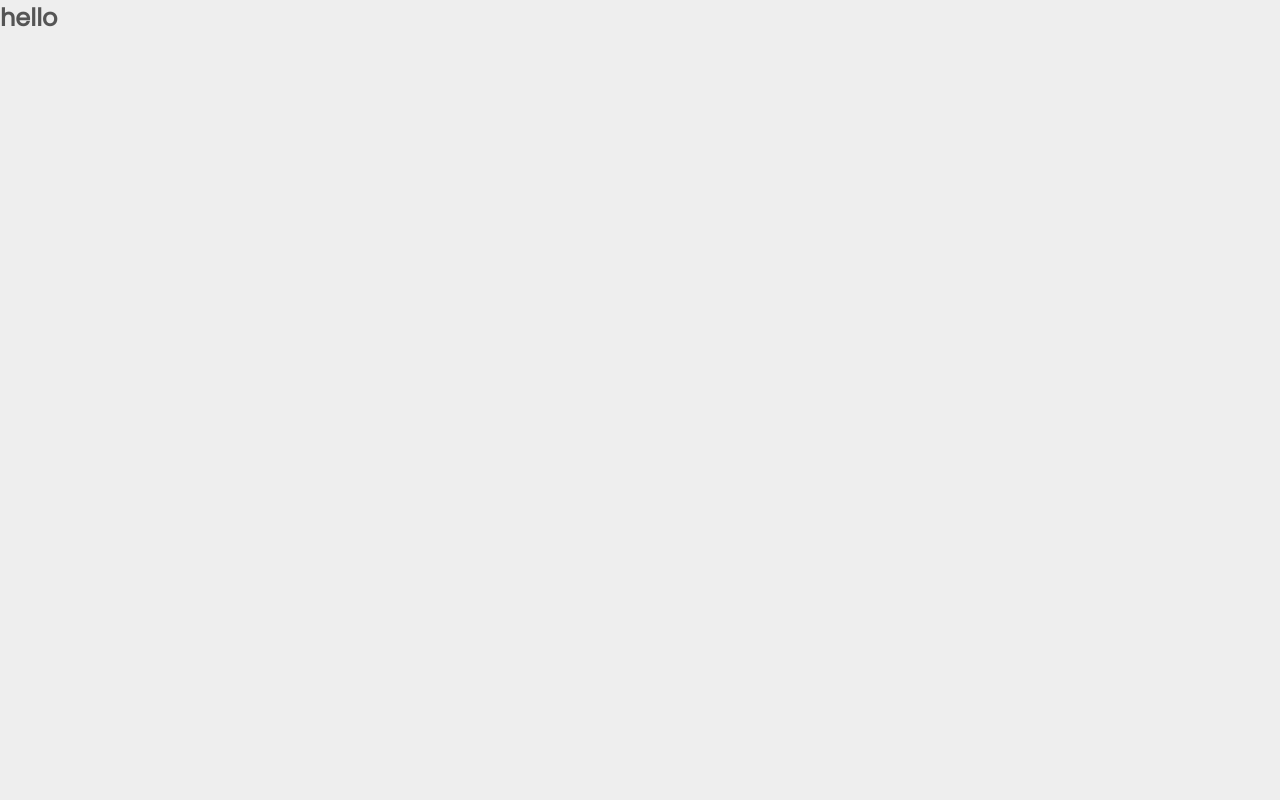
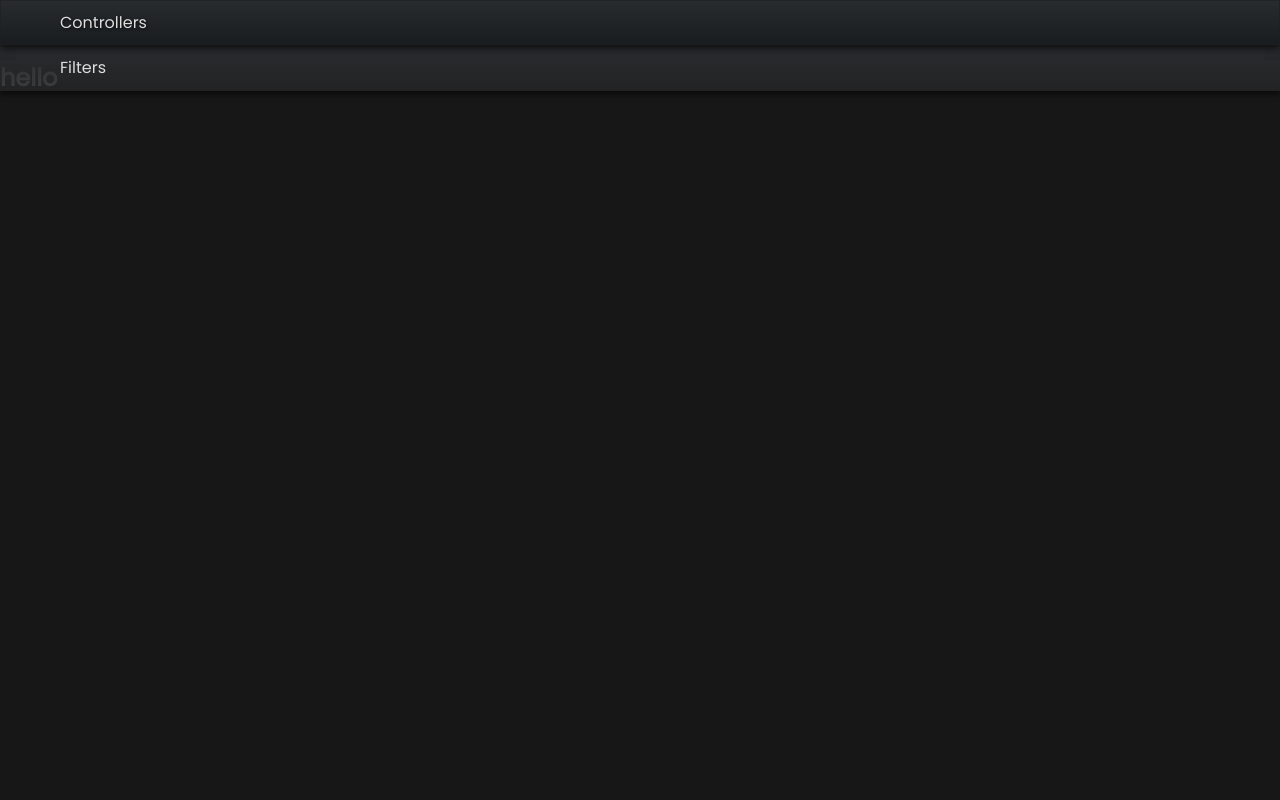
Before and after one commit to kozzztia/wallhaven, a React (Vite) app: page / in a window 1280 px wide. Shown: the top 800 px of the page. Built offline with nearby package versions, Linux system fonts and the light colour scheme.

Commit message:
header skeleton

```diff
--- /dev/null
+++ b/src/components/Layout/Controllers/Controllers.jsx
@@ -0,0 +1,16 @@
+import styles from "./styles.module.css";
+import PropTypes from 'prop-types';
+
+
+const Controllers = ({ className }) => {
+  return (
+    <form className={`${styles.controllers} ${className}`}>
+        Controllers
+    </form>
+  )
+}
+Controllers.propTypes = {
+    className: PropTypes.string,
+}
+
+export default Controllers
--- /dev/null
+++ b/src/components/Layout/Controllers/styles.module.css
@@ -0,0 +1,8 @@
+.controllers{
+    position: relative;
+    background-color: #212427;
+    background-image: linear-gradient(to bottom, #292c2f 0, #191c1f 100%);
+    text-shadow: 1px 1px 3px rgba(0, 0, 0, .75);
+    box-shadow: inset 0 0 0 1px rgba(31, 31, 31, .66), 0 0 10px rgba(0, 0, 0, .75), 0 0 10px rgba(0, 0, 0, .75);
+    z-index: 11;
+}
--- /dev/null
+++ b/src/components/Layout/Filters/Filters.jsx
@@ -0,0 +1,16 @@
+import styles from "./styles.module.css";
+import PropTypes from 'prop-types';
+
+
+const Filters = ({ className }) => {
+  return (
+    <nav className={`${styles.filters} ${className}`}>
+        Filters
+    </nav>
+  )
+}
+Filters.propTypes = {
+    className: PropTypes.string,
+}
+
+export default Filters
--- /dev/null
+++ b/src/components/Layout/Filters/styles.module.css
@@ -0,0 +1,8 @@
+
+.filters{
+    position: relative;
+    background-color: rgba(39, 42, 44, .75);
+    background-image: linear-gradient(to bottom, #292c2f 0, rgba(34, 34, 34, .5) 100%);
+    box-shadow: 0 0 0 1px #222, 0 5px 5px rgba(0, 0, 0, .5);
+    z-index: 10;
+}
--- /dev/null
+++ b/src/components/Layout/Layout.jsx
@@ -0,0 +1,32 @@
+import PropTypes from 'prop-types';
+import styles from "./styles.module.css";
+
+import Controllers from "./Controllers/Controllers";
+import Filters from "./Filters/Filters";
+
+function Layout({ children }) {
+
+    return (
+        <>
+            <header className={styles.header}>
+                <Controllers/>
+                <Filters/>
+            </header>
+
+            <section className={styles.section}>
+            {children}
+            </section>
+
+            <footer className={styles.footer}>
+                footer
+            </footer>
+        </>
+    )
+}
+
+Layout.propTypes = {
+    children: PropTypes.node
+}
+
+
+export default Layout
--- /dev/null
+++ b/src/components/Layout/styles.module.css
@@ -0,0 +1,33 @@
+
+
+.header{
+    position: fixed;
+    top : 0;
+    left: 0;
+    right: 0;
+    width :100%;
+    height: var(--header-height);
+    background-color:  inherit;
+    z-index: 9;
+    >*{
+        padding: var(--layout-padding);
+    }
+}
+
+.section{
+    position: relative;
+    border-top: var(--header-height) solid transparent;
+    min-height: calc(200svh - var(--footer-height));
+    top: 0;
+    left:0;
+    right:0;
+    width: 100%;
+
+}
+.footer{
+    position: relative;
+    height: var(--footer-height);
+    >*{
+        padding: var(--layout-padding);
+    }
+}
--- /dev/null
+++ b/src/components/index.js
@@ -0,0 +1,4 @@
+import Layout from "./Layout/Layout";
+
+
+export { Layout }
--- a/src/index.css
+++ b/src/index.css
@@ -1,11 +1,19 @@
 :root {
-  --body-bg: #eee;
-  --color: #555;
-  --title-color : #555;
-  --button-color: #4272d7;
-  --content-bg: #fff;
-  --radius: 10px;
-  --input-bg: #fafafa;
+  --main-background-color: #171717;
+  --main-color: #ddd;
+  --header-height: 60px;
+  --footer-height: 40px;
+  --layout-padding : 10px 60px;
+
+  @media screen and (max-width: 768px) {
+    --layout-padding : 5px 20px;
+  }
+
+  @media screen and (max-width: 480px) {
+    --layout-padding : 5px 10px;
+  }
+
+  font-size: 10px;
 }
 
 * {
@@ -15,9 +23,14 @@
 }
 
 body {
-  background: var(--body-bg);
-  color: var(--color);
+  background-color: var(--main-background-color);
+  color: var(--main-color);
   font-family: "Poppins", "Arial", "Helvetica Neue", sans-serif;
   font-weight: 400;
-  font-size: var(--font-size);
+  font-size: 1.6rem;
 }
+
+main {
+  min-height: 100svh;
+  position: relative;
+}
--- a/src/main.jsx
+++ b/src/main.jsx
@@ -2,9 +2,12 @@ import { StrictMode } from 'react'
 import { createRoot } from 'react-dom/client'
 import App from './App.jsx'
 import './index.css'
+import { Layout } from './components/index.js'
 
 createRoot(document.getElementById('root')).render(
   <StrictMode>
-    <App />
+    <Layout>
+      <App />
+    </Layout>
   </StrictMode>,
 )
--- a/vite.config.js
+++ b/vite.config.js
@@ -1,8 +1,10 @@
 import { defineConfig } from 'vite'
 import react from '@vitejs/plugin-react'
 
-// https://vitejs.dev/config/
 export default defineConfig({
   base: '/wallhaven/',
   plugins: [react()],
+  server: {
+    open: true,
+  }
 })
```
